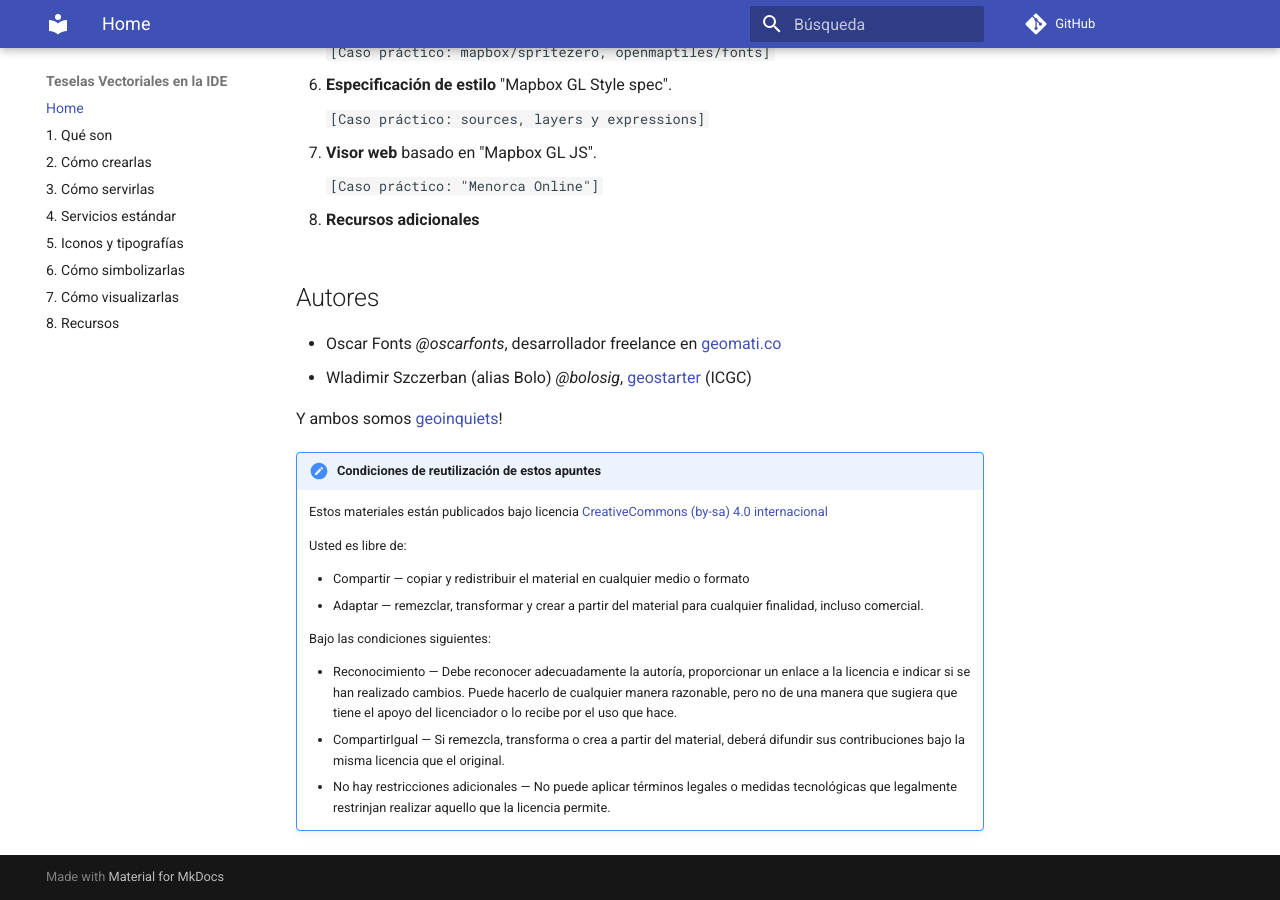
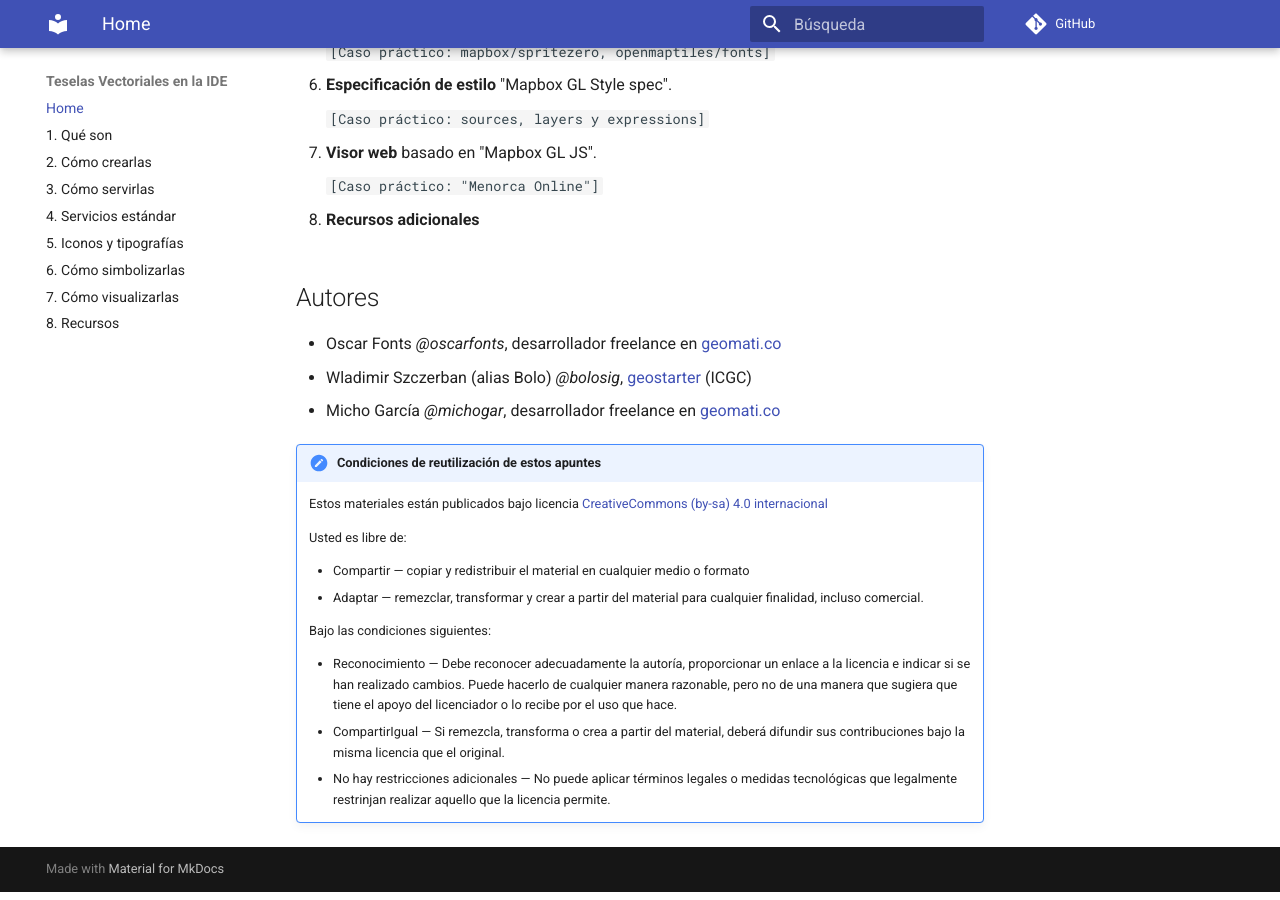
Before and after one commit to geoinquiets/taller-vt, an MkDocs documentation site: the page built from docs/index.md, in a window 1280 px wide and 900 px high, scrolled down 691 px. Built offline with MkDocs 1.6.1 and Material for MkDocs 9.7.7, drawn with Linux system fonts in a browser that asks for light colours; comment, search, counter and statistics services are not loaded; old or Windows-style settings are respelled for this version of MkDocs.

Commit message:
Añadido autor, corregido ejemplo

```diff
--- a/docs/ejemplos/tms-vector.html
+++ b/docs/ejemplos/tms-vector.html
@@ -27,7 +27,7 @@
       },
       'vectortile-tms-source': {
         'type': 'vector',
-        'tiles': ['https://demo.fonts.cat:8000/geoserver/gwc/service/tms/1.0.0/TMB%3ALINIES_METRO@EPSG%3A900913@pbf/{z}/{x}/{y}.pbf'],
+        'tiles': ['http://demo.fonts.cat/geoserver/gwc/service/tms/1.0.0/TMB%3ALINIES_METRO@EPSG%3A900913@pbf/{z}/{x}/{y}.pbf'],
         'scheme': 'tms'
       }
     },
--- a/docs/index.md
+++ b/docs/index.md
@@ -44,8 +44,7 @@ Este manual está publicado aquí:
 
 * Oscar Fonts *@oscarfonts*, desarrollador freelance en [geomati.co](http://geomati.co)
 * Wladimir Szczerban (alias Bolo) *@bolosig*, [geostarter](http://betaportal.icgc.cat) (ICGC)
-
-Y ambos somos [geoinquiets](http://geoinquiets.cat)!
+* Micho García *@michogar*, desarrollador freelance en [geomati.co](http://geomati.co)
 
 !!! note "Condiciones de reutilización de estos apuntes"
 
```
